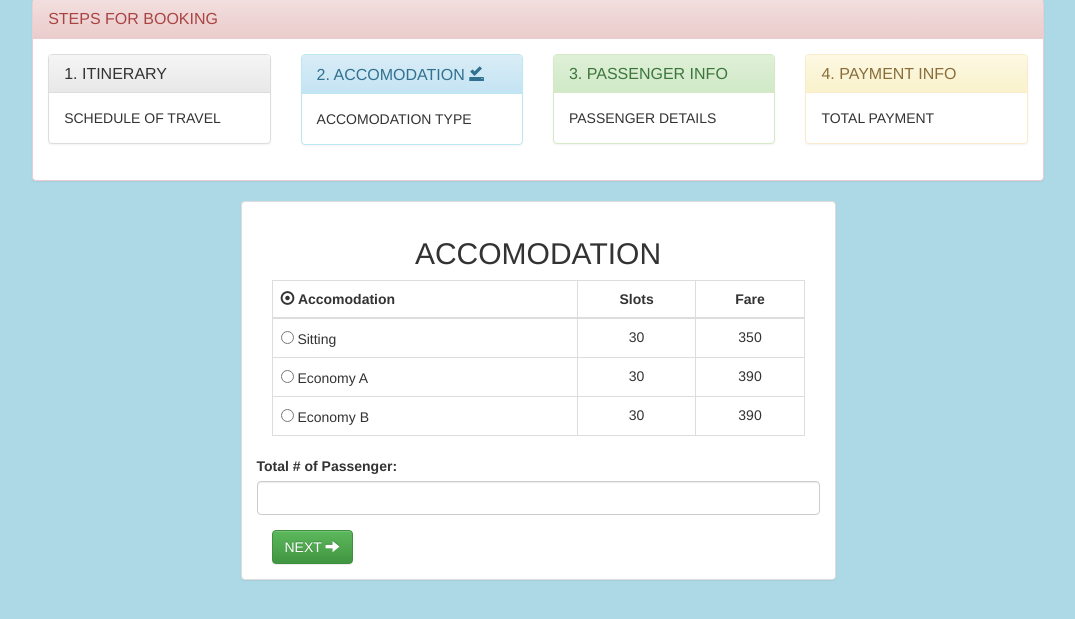
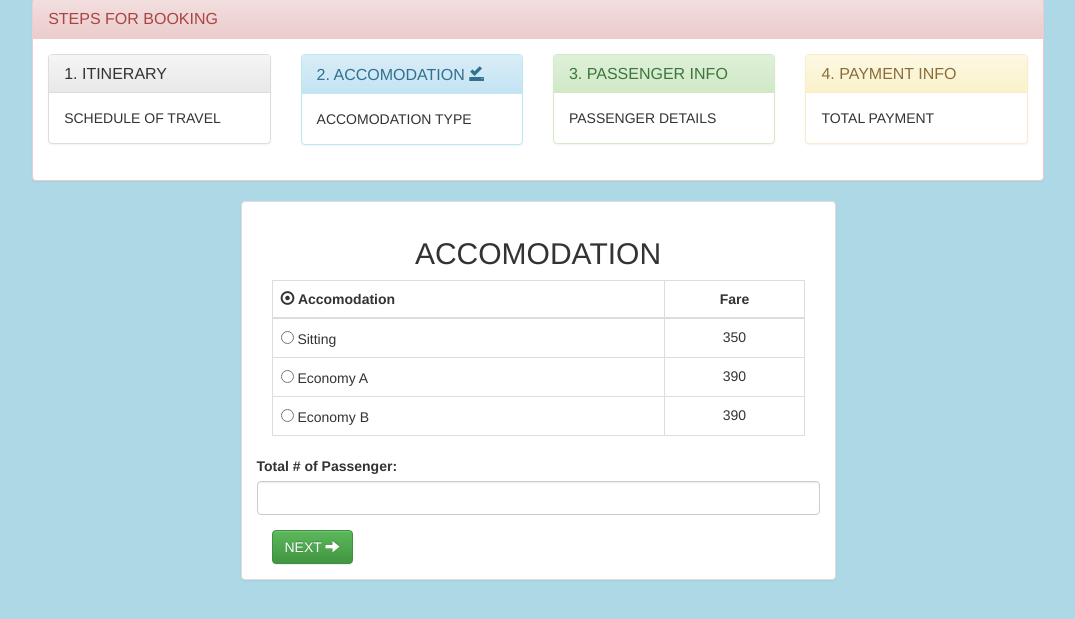
Before and after one commit to PratikU12/localtrain-ticket, a PHP site: page /accomodation.php in a window 1280 px wide. Shown: the part 73-692 px from the top of the page, without its empty margins (102-1177 px from the left). Run offline with PHP 8.4, Linux system fonts and the light colour scheme; the visitor is signed in with stand-in values (Sample User, id 1); data comes from the database, SQL or seed files in the repository; data that the repository does not hold is empty.

Commit message:
Third Commit

```diff
--- a/accomodation.php
+++ b/accomodation.php
@@ -119,11 +119,6 @@ if(isset($_SESSION['departure_date'])){
 							        </th>
 							        <th>
 							        	<center>
-							        		Slots
-							        	</center>
-						        	</th>
-							        <th>
-							        	<center>
 							        		Fare
 							        	</center>
 						        	</th>
@@ -136,9 +131,7 @@ if(isset($_SESSION['departure_date'])){
 						   				<input value="<?= $getSit['acc_id']; ?>" type="radio" name="acc">
 						   				<?= $getSit['acc_type']; ?>
 						   			</td>
-						   			<td align="center">
-						   				<?= $getSit['acc_slot'] - $totalSit['sit']; ?>
-						   			</td>
+
 						   			<td align="center"><?= $getSit['acc_price']; ?></td>
 						   		</tr>
 						   		<tr>
@@ -146,18 +139,13 @@ if(isset($_SESSION['departure_date'])){
 						   				<input value="<?= $getEcoA['acc_id']; ?>" type="radio" name="acc">
 						   				<?= $getEcoA['acc_type']; ?>
 						   			</td>
-						   			<td align="center">
-						   				<?= $getEcoA['acc_slot'] - $totalEcoA['ecoA']; ?>
-						   			</td>
+
 						   			<td align="center"><?= $getEcoA['acc_price']; ?></td>
 						   		</tr>
 						   		<tr>
 						   			<td>
 						   				<input value="<?= $getEcoB['acc_id']; ?>" type="radio" name="acc">
 						   				<?= $getEcoB['acc_type']; ?>
-						   			</td>
-						   			<td align="center">
-						   				<?= $getEcoB['acc_slot'] - $totalEcoB['ecoB']; ?>
 						   			</td>
 						   			<td align="center"><?= $getEcoB['acc_price']; ?></td>
 						   		</tr>
```
